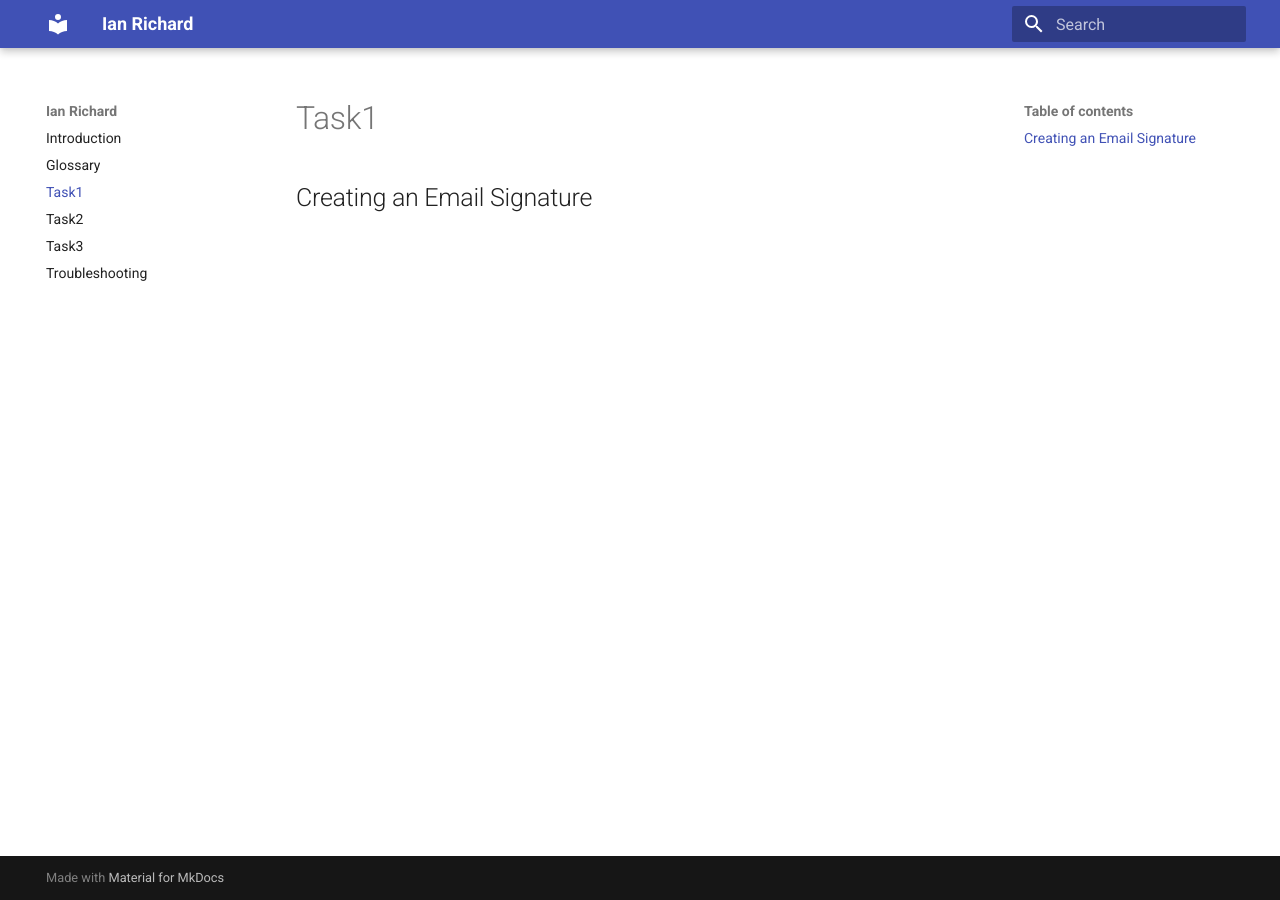
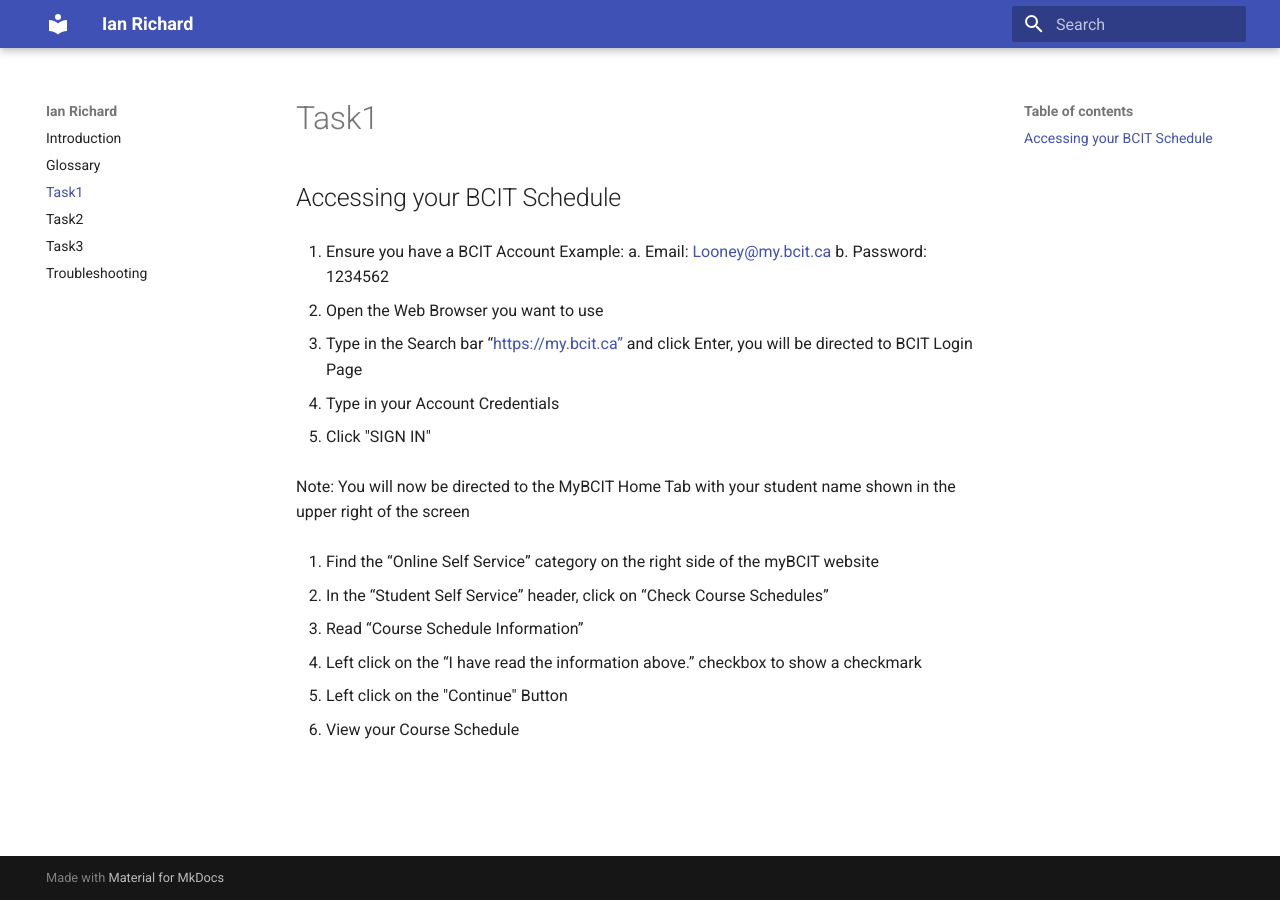
Before and after one commit to beingaturtle/beingaturtle.github.io, an MkDocs documentation site: the page built from docs/task1.md, in a window 1280 px wide. Built offline with MkDocs 1.6.1 and Material for MkDocs 9.7.7, drawn with Linux system fonts in a browser that asks for light colours.

Commit message:
Add Steps for Task

```diff
--- a/docs/task1.md
+++ b/docs/task1.md
@@ -1 +1,31 @@
-## Creating an Email Signature
+## Accessing your BCIT Schedule
+
+1. Ensure you have a BCIT Account
+    Example:
+        a. Email: <Looney@my.bcit.ca>
+        b. Password: 1234562
+
+2. Open the Web Browser you want to use
+
+3. Type in the Search bar “<https://my.bcit.ca”> and click Enter, you will be directed to BCIT Login Page
+
+4. Type in your Account Credentials
+    <!-- Email: <rmaceda1@mybcit.ca>
+    Password: 123456789
+    // Maybe we can remove this -->
+
+5. Click "SIGN IN"
+
+Note: You will now be directed to the MyBCIT Home Tab with your student name shown in the upper right of the screen
+
+6. Find the “Online Self Service” category on the right side of the myBCIT website
+
+7. In the “Student Self Service” header, click on “Check Course Schedules”
+
+8. Read “Course Schedule Information”
+
+9. Left click on the “I have read the information above.” checkbox to show a checkmark
+
+10. Left click on the "Continue" Button
+
+11. View your Course Schedule
```
Also changed, not shown: docs/task2.md (+49 -0 lines), docs/task3.md (+43 -0 lines).
